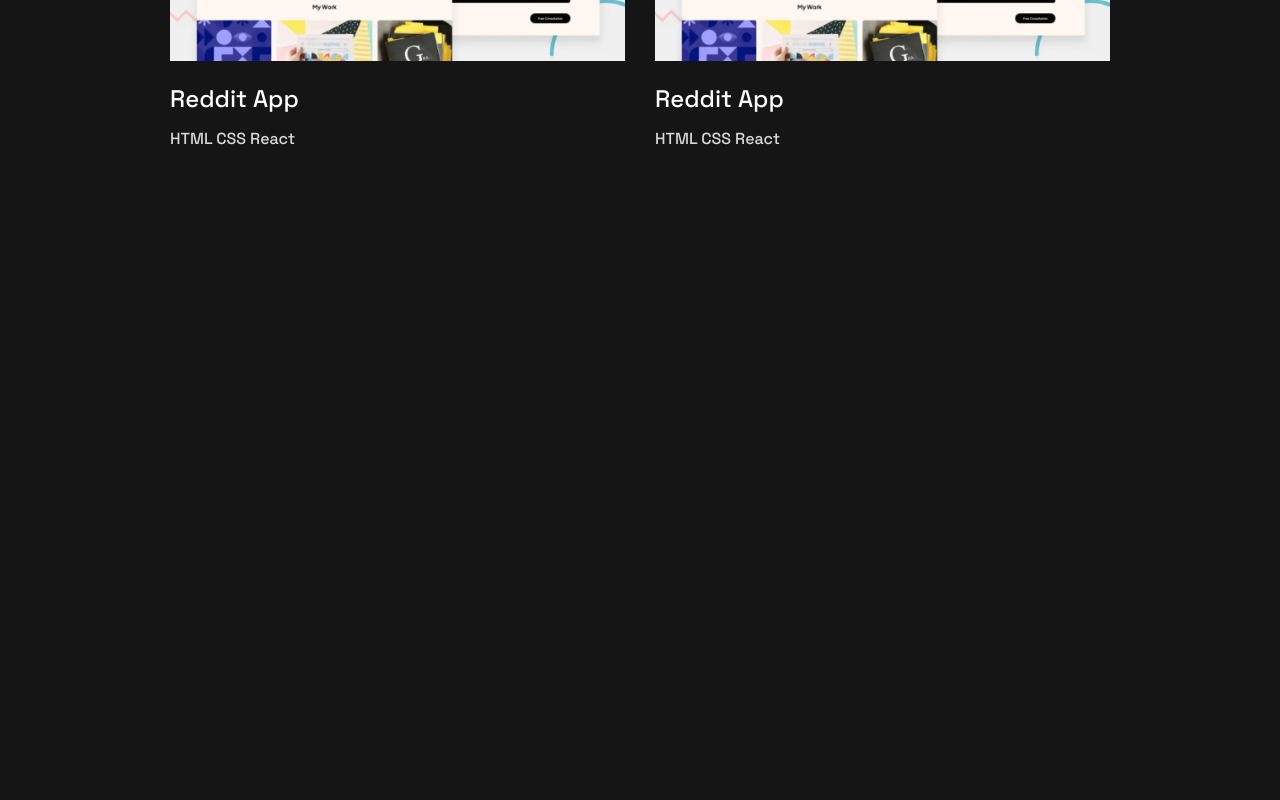
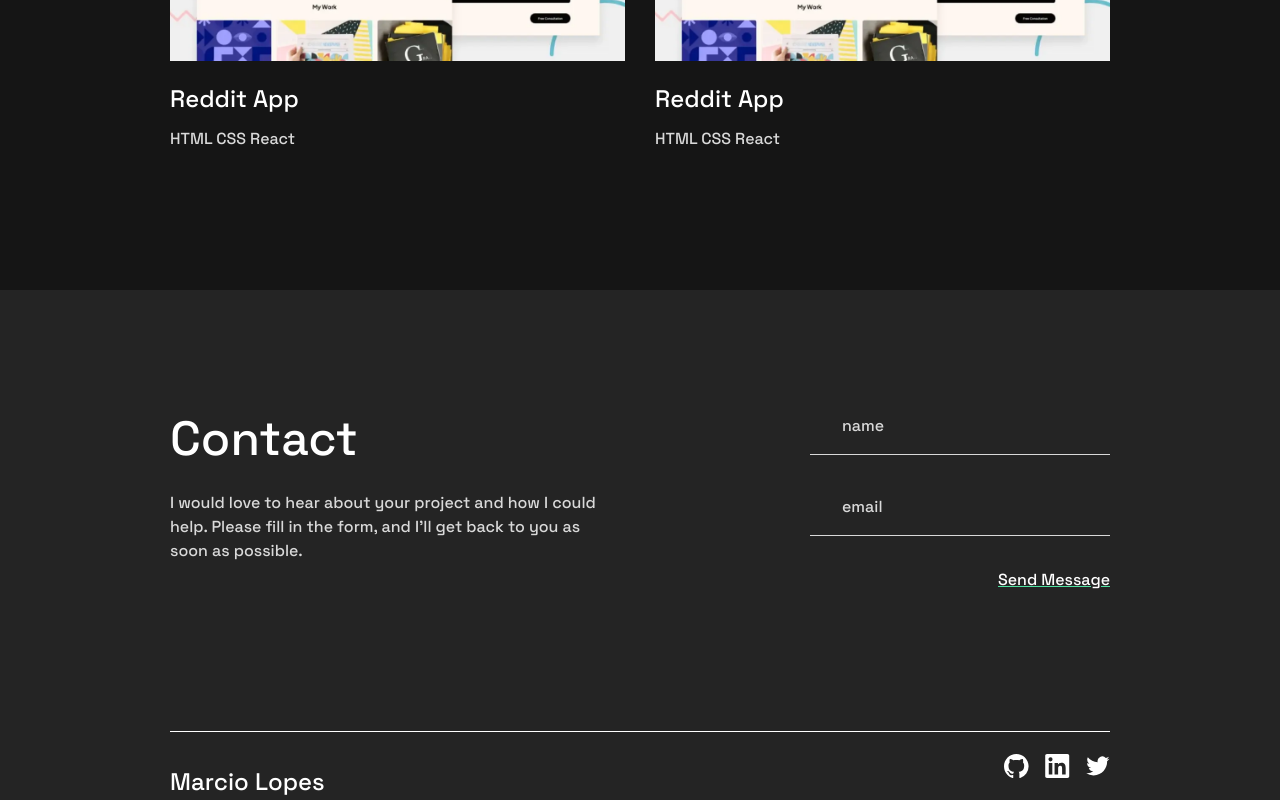
Before and after one commit to MarcioLopes451/portfolio-v2, a React (Create React App) app: page / in a window 1280 px wide. Shown: the part 1993-2793 px from the top of the page. Before the commit the page ends 2144 px from the top, so only its background shows below. Built offline with nearby package versions, Linux system fonts and the light colour scheme.

Commit message:
contact section

```diff
--- a/src/App.css
+++ b/src/App.css
@@ -170,3 +170,67 @@
 .project-links:hover{
     opacity: 1;
 }
+
+/* contact */
+
+.contact {
+    background-color: var(--DarkGray);
+}
+.contact-container {
+    display: flex;
+    justify-content: space-between;
+    align-items: center;
+    margin: 139px 170px;
+    font-family: var(--font-family--primary);
+    padding-top: 84px;
+}
+.contacting {
+    width: 450px;
+}
+.contacting h1 {
+    font-size: var(--font-size-headingL);
+    color: var(--White);
+}
+.contacting p {
+    color: var(--Gray);
+    margin-top: 1rem;
+}
+.form-section {
+
+}
+form input {
+    background: none;
+    border: none;
+    border-bottom: 1px solid var(--Gray);
+    color: var(--Gray);
+    width: 300px;
+    padding-top: 1rem;
+}
+form input[type=text]{
+    padding-left: 2rem;
+    padding-bottom: 1rem;
+}
+.form-section button {
+    border: none;
+    background: none;
+    margin-top: 2rem;
+    color: var(--White);
+    text-decoration: underline;
+    text-decoration-color: var(--Green);
+    float: right;
+}
+
+/* footer */
+.footer-container {
+    border-top: 1px solid var(--White);
+    margin: 20px 170px;
+    display: flex;
+    justify-content: space-between;
+    align-items: center;
+}
+.footer-container p {
+    margin-top: 2rem;
+    color: var(--White);
+    font-family: var(--font-family--primary);
+    font-size: var(--font-size-headingM);
+}
--- a/src/App.js
+++ b/src/App.js
@@ -2,6 +2,7 @@
 import Nav from './components/Nav';
 import Hero from './components/Hero';
 import Projects from './components/Projects';
+import Contact from './components/Contact';
 
 function App() {
   return (
@@ -9,6 +10,7 @@
       <Nav />
       <Hero />
       <Projects />
+      <Contact />
     </div>
 
   )
--- /dev/null
+++ b/src/components/Contact.js
@@ -0,0 +1,48 @@
+import React from 'react';
+import Github from '../images/icon-github.svg';
+import Linkedin from '../images/icon-linkedin.svg';
+import Twitter from '../images/icon-twitter.svg';
+
+export default function Contact() {
+  return (
+    <div className='contact'>
+        <div className='contact-container'>
+            <div className='contacting'>
+            <h1>Contact</h1>
+            <p>I would love to hear about your project and how I could help.
+            Please fill in the form, and I'll get back to you as soon as possible.
+            </p>
+            </div>
+            <div className='form-section'>
+                <form>
+                    <label for='name'></label>
+                   <br />
+                   <input
+                   type='text'
+                   id='name'
+                   value='name'
+                   name='name' />
+                   <br />
+                   <label for='name'></label>
+                   <br />
+                   <input
+                   type='text'
+                   id='email'
+                   value='email'
+                   name='email' />
+                </form>
+                <button>Send Message</button>
+            </div>
+        </div>
+        <div className='footer-container'>
+        <p>Marcio Lopes</p>
+            <div className='social-media'>
+                <img src={Github} alt='github' />
+                <img src={Linkedin} alt='linkedin' />
+                <img src={Twitter} alt='twitter' />
+            </div>
+        </div>
+    </div>
+
+  )
+}
```
